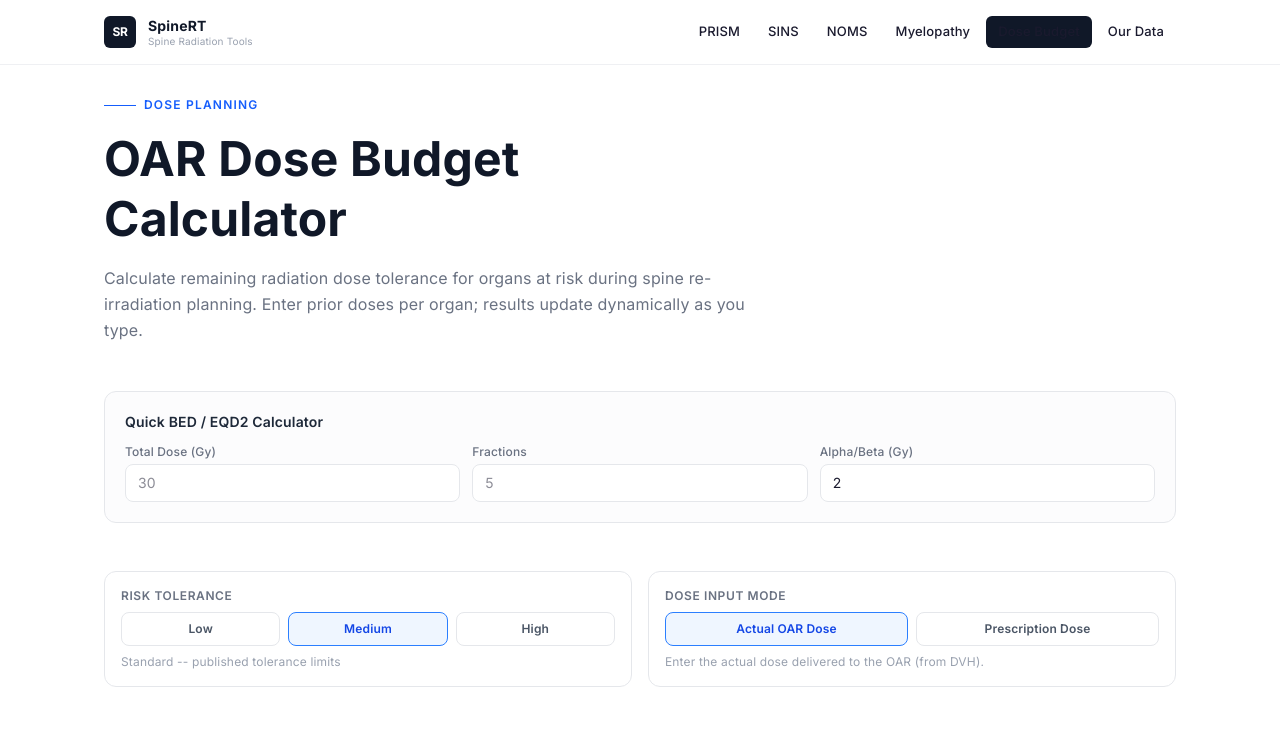
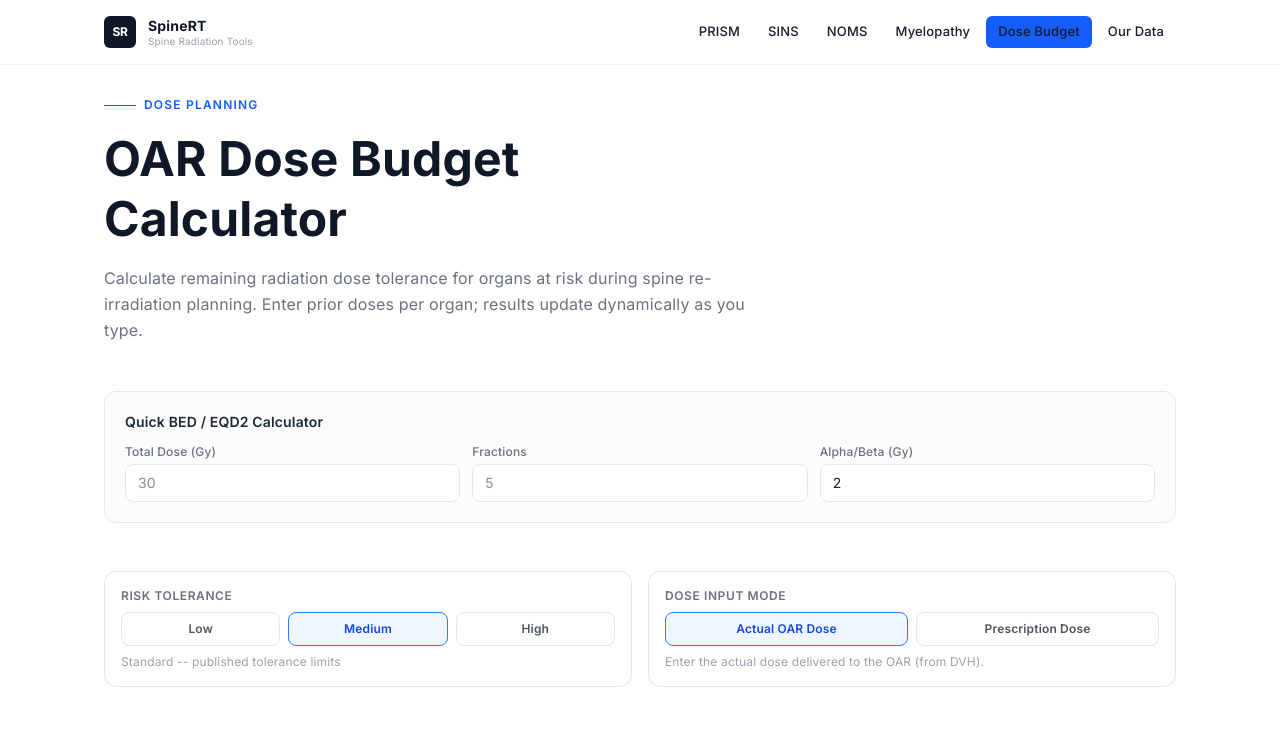
Before and after one commit to kabsam549-bot/spine-hub, a Next.js app: page /dose-budget in a window 1280 px wide. Shown: the top 733 px of the page. Built offline with nearby package versions, Linux system fonts and the light colour scheme.

Commit message:
fix: active nav tab now blue instead of black for readability

```diff
--- a/src/app/components/Nav.tsx
+++ b/src/app/components/Nav.tsx
@@ -39,7 +39,7 @@ export function Nav() {
               <Link key={link.href} href={link.href}
                 className={`rounded-md px-3 py-1.5 font-medium transition-colors ${
                   isActive
-                    ? "bg-gray-900 text-white"
+                    ? "bg-blue-600 text-white"
                     : "text-gray-500 hover:text-gray-900 hover:bg-gray-100"
                 }`}>
                 {link.label}
@@ -69,7 +69,7 @@ export function Nav() {
             return (
               <Link key={link.href} href={link.href} onClick={() => setOpen(false)}
                 className={`block rounded-lg px-3 py-2.5 text-sm font-medium transition-colors ${
-                  isActive ? "bg-gray-900 text-white" : "text-gray-500 hover:text-gray-900 hover:bg-gray-50"
+                  isActive ? "bg-blue-600 text-white" : "text-gray-500 hover:text-gray-900 hover:bg-gray-50"
                 }`}>
                 {link.label}
               </Link>
```
